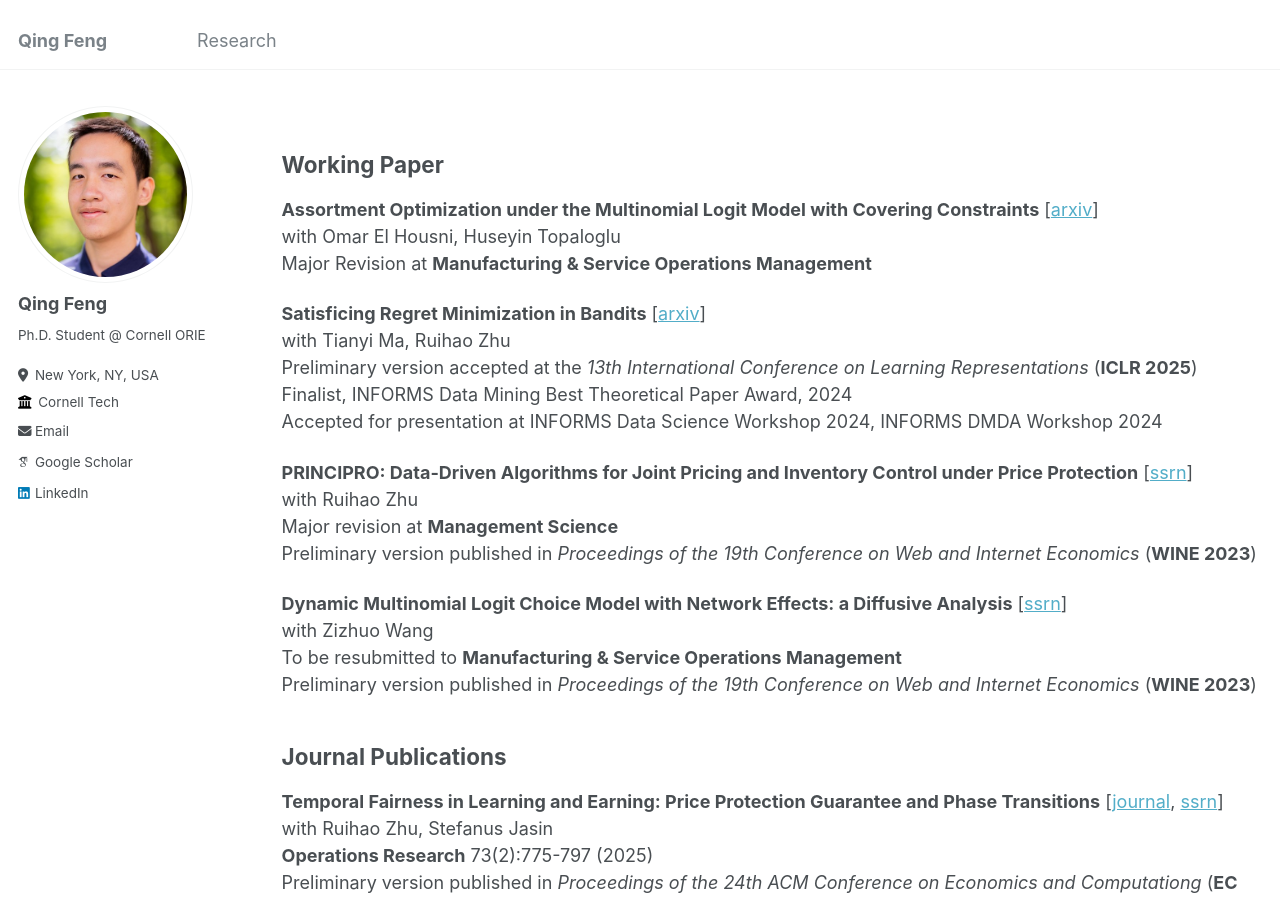
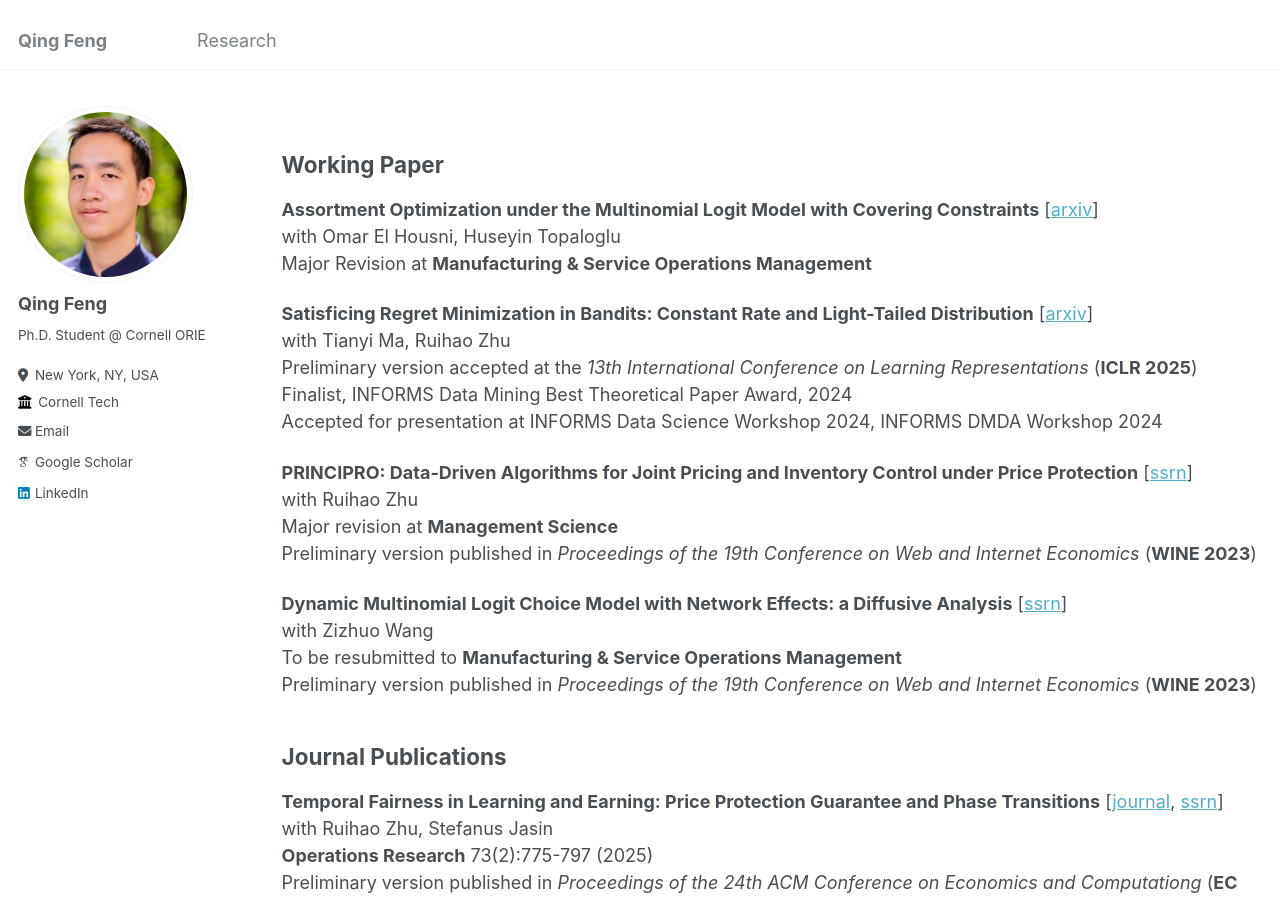
Before and after one commit to qfeng48/qfeng48.github.io, a Jekyll site: the page built from _pages/publications.md, in a window 1280 px wide and 900 px high. Built offline with Jekyll 4.4.1, drawn with Linux system fonts in a browser that asks for light colours; some web fonts are replaced.

Commit message:
Update publications.md

```diff
--- a/_pages/publications.md
+++ b/_pages/publications.md
@@ -12,7 +12,7 @@ Working Paper
 with Omar El Housni, Huseyin Topaloglu\
 Major Revision at **Manufacturing & Service Operations Management**
 
-**Satisficing Regret Minimization in Bandits** [[arxiv](http://arxiv.org/abs/2406.06802)]\
+**Satisficing Regret Minimization in Bandits: Constant Rate and Light-Tailed Distribution** [[arxiv](http://arxiv.org/abs/2406.06802)]\
 with Tianyi Ma, Ruihao Zhu\
 Preliminary version accepted at the *13th International Conference on Learning Representations* (**ICLR 2025**)\
 Finalist, INFORMS Data Mining Best Theoretical Paper Award, 2024\
```
